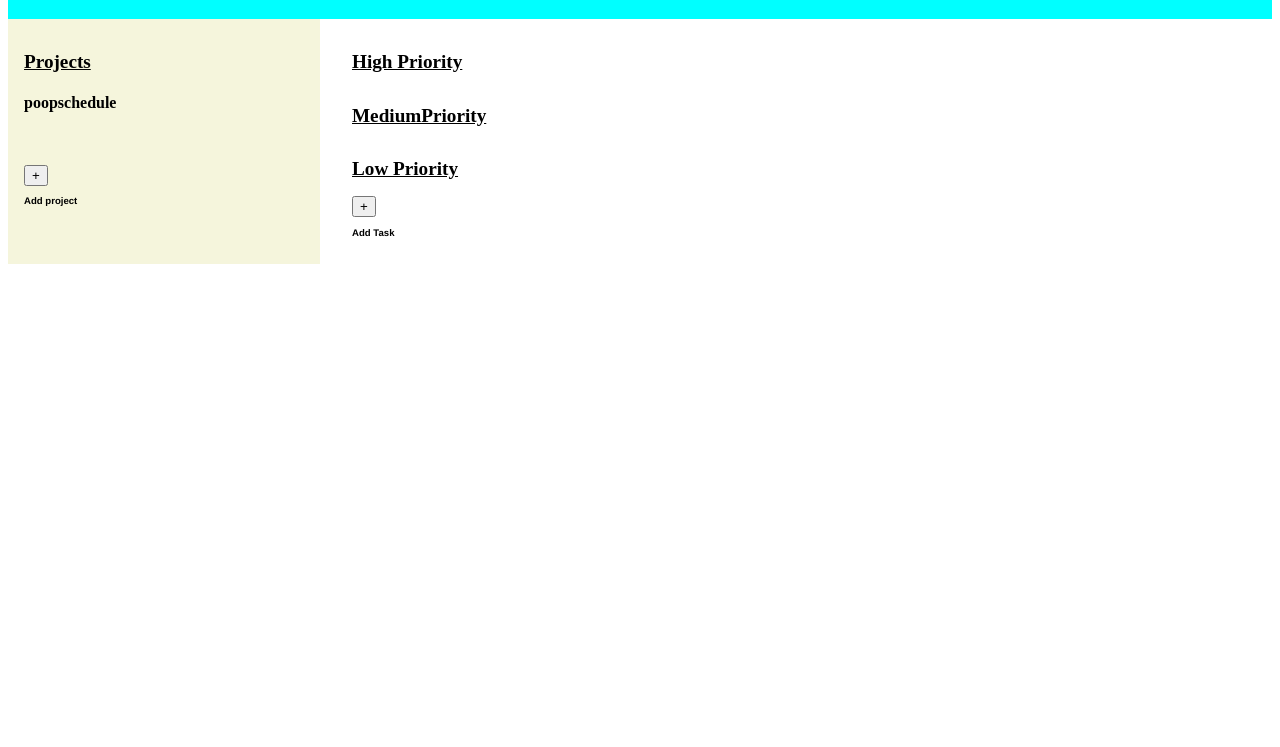
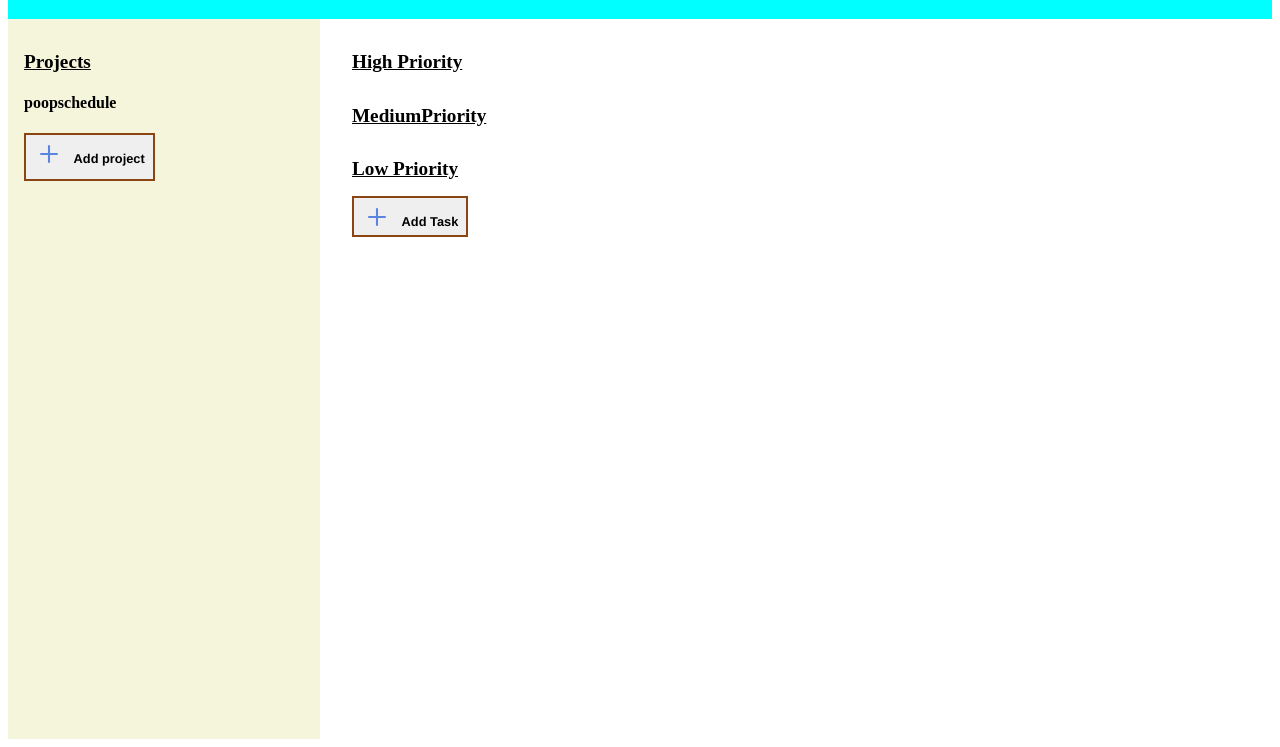
Before and after one commit to GaneshS288/todo, a website built with webpack: page src/index.html in a window 1280 px wide. Shown: the part 69-816 px from the top of the page. Built offline with nearby package versions, Linux system fonts and the light colour scheme.

Commit message:
add basic style and strcture for the projects and tasks

```diff
--- a/src/index.html
+++ b/src/index.html
@@ -17,12 +17,11 @@
                 <h4>poopschedule</h4>
             </div>
 
-            <div class="add-project-button-container">
-                <button>
-                    <div class= "add-project-icon">+</div>
-                </button>
-                <p>Add project</p>
-            </div>
+        <button id="add-project" class="add-project-button">
+            <img src="./img/add.svg" class="add-project-icon">
+            <label for="add-project">Add project</p>
+        </button>
+
         </div>
 
         <div class="todo-task-container">
@@ -38,12 +37,10 @@
                 <h2>Low Priority</h2>
             </div>
 
-            <div class="add-task-button-container">
-                <button>
-                    <div class="add-task-icon">+</div>
-                </button>
-                <p>Add Task</p>
-            </div>
+            <button id="add-task" class="add-task-button">
+                <img src="./img/add.svg" class="add-task-icon">
+                <label for ="add-task">Add Task</label>
+            </button>
         </div>
     </main>
 </body>
--- a/src/styles.css
+++ b/src/styles.css
@@ -6,13 +6,27 @@ body {
     min-height: 100vh;
 }
 
-button + p {
-    font: 600 0.6rem helvetica;
+label {
+    font: 600 0.8rem helvetica;
+    padding-top: 0.8rem;
 }
 
 h2 {
     font: 800 1.2rem 'Times New Roman';
     text-decoration: underline;
+}
+
+img {
+    width: 30px;
+    height: 30px;
+}
+
+button {
+    border: 2px solid saddlebrown;
+}
+
+button:hover {
+    border: 2px solid grey;
 }
 /*header style below*/
 
@@ -30,30 +44,35 @@ main {
     display: grid;
     grid-template-columns: 1fr 3fr;
     column-gap: 1rem;
+
+    flex: 1;
 }
 
 .todo-project-container {
     background-color: beige;
     display: grid;
     grid-template-columns: 1fr;
+    align-content: start;
+    justify-items: start;
     padding: 1rem;
 }
 
-.add-project-button-container {
+.add-project-button {
     display: flex;
-    flex-direction: column;
-    align-items: start;
+    gap: 0.6rem;
+    padding: 0.2rem 0.5rem 0;
 }
 
 .todo-task-container {
     display: grid;
     grid-template-columns: 1fr;
+    align-content: start;
     padding: 1rem;
-    align-items: start;
+    justify-items: start;
 }
 
-.add-task-button-container {
+.add-task-button {
     display: flex;
-    flex-direction: column;
-    align-items: start;
+    gap: 0.6rem;
+    padding: 0.2rem 0.5rem;
 }
```
Also changed, not shown: src/img/add.svg (added).
